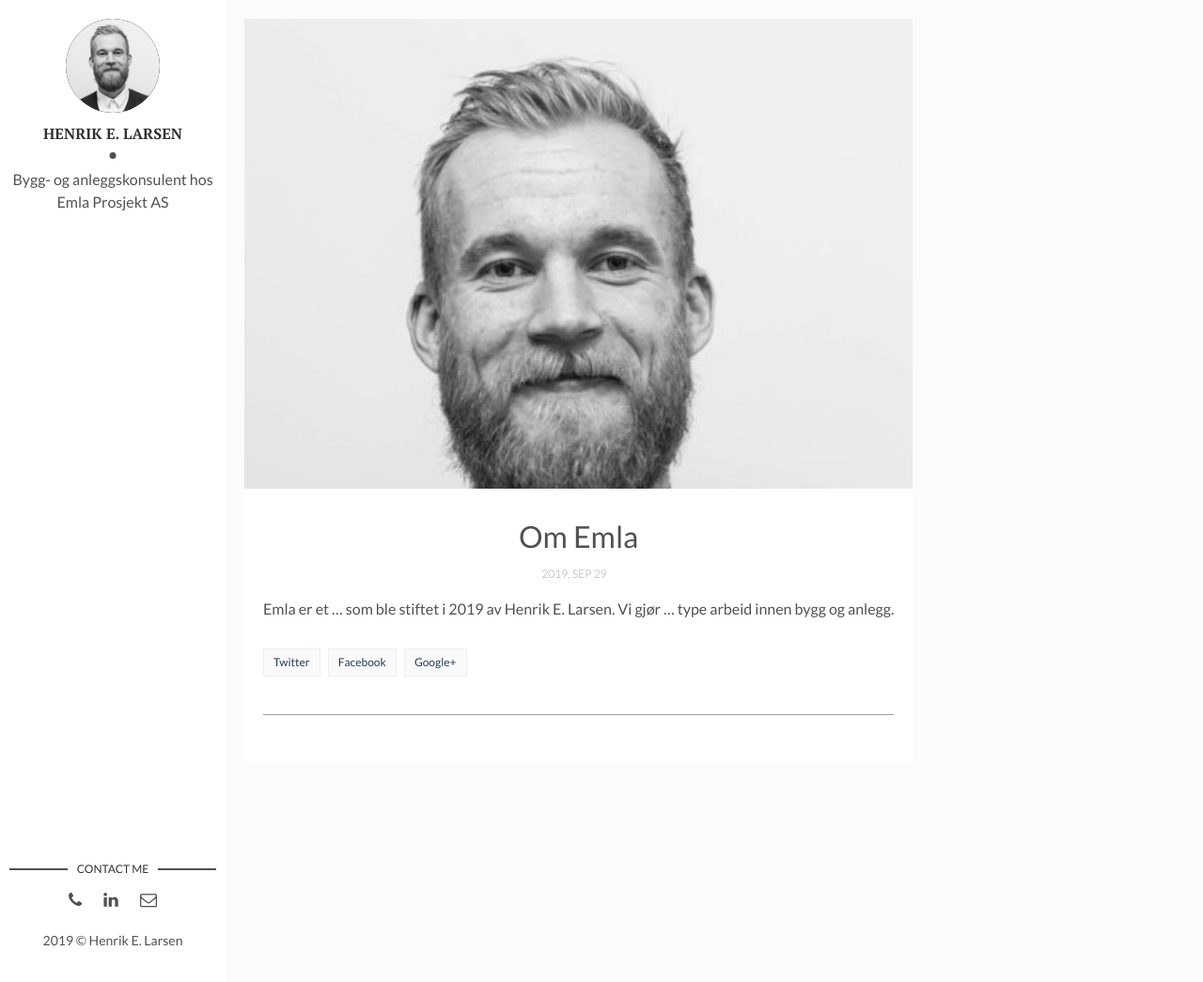
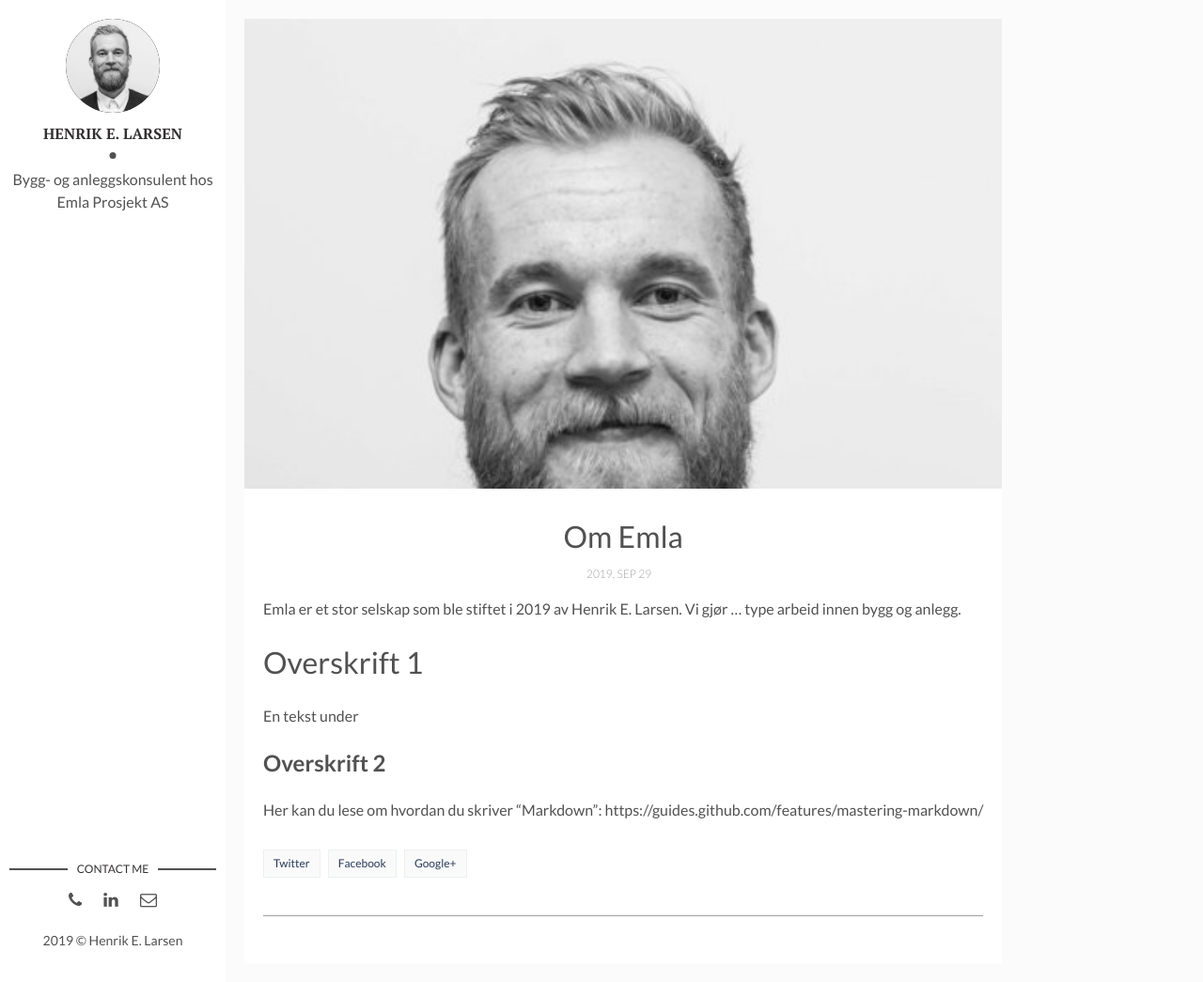
Before and after one commit to olekenneth/emla, a Jekyll site: the page built from _posts/2019-09-29-om-emla.markdown, in a window 1280 px wide and 1045 px high. Shown: the whole window at 94% size. Built offline with Jekyll 4.4.1, drawn with Linux system fonts in a browser that asks for light colours.

Commit message:
Update 2019-09-29-om-emla.markdown

```diff
--- a/_posts/2019-09-29-om-emla.markdown
+++ b/_posts/2019-09-29-om-emla.markdown
@@ -5,4 +5,12 @@
 img: henrik-larsen.jpg
 fig-caption: # Add figcaption (optional)
 ---
-Emla er et ... som ble stiftet i 2019 av Henrik E. Larsen. Vi gjør ... type arbeid innen bygg og anlegg.
+Emla er et stor selskap som ble stiftet i 2019 av Henrik E. Larsen. Vi gjør ... type arbeid innen bygg og anlegg.
+
+# Overskrift 1
+
+En tekst under
+
+## Overskrift 2
+
+Her kan du lese om hvordan du skriver "Markdown": https://guides.github.com/features/mastering-markdown/
```
